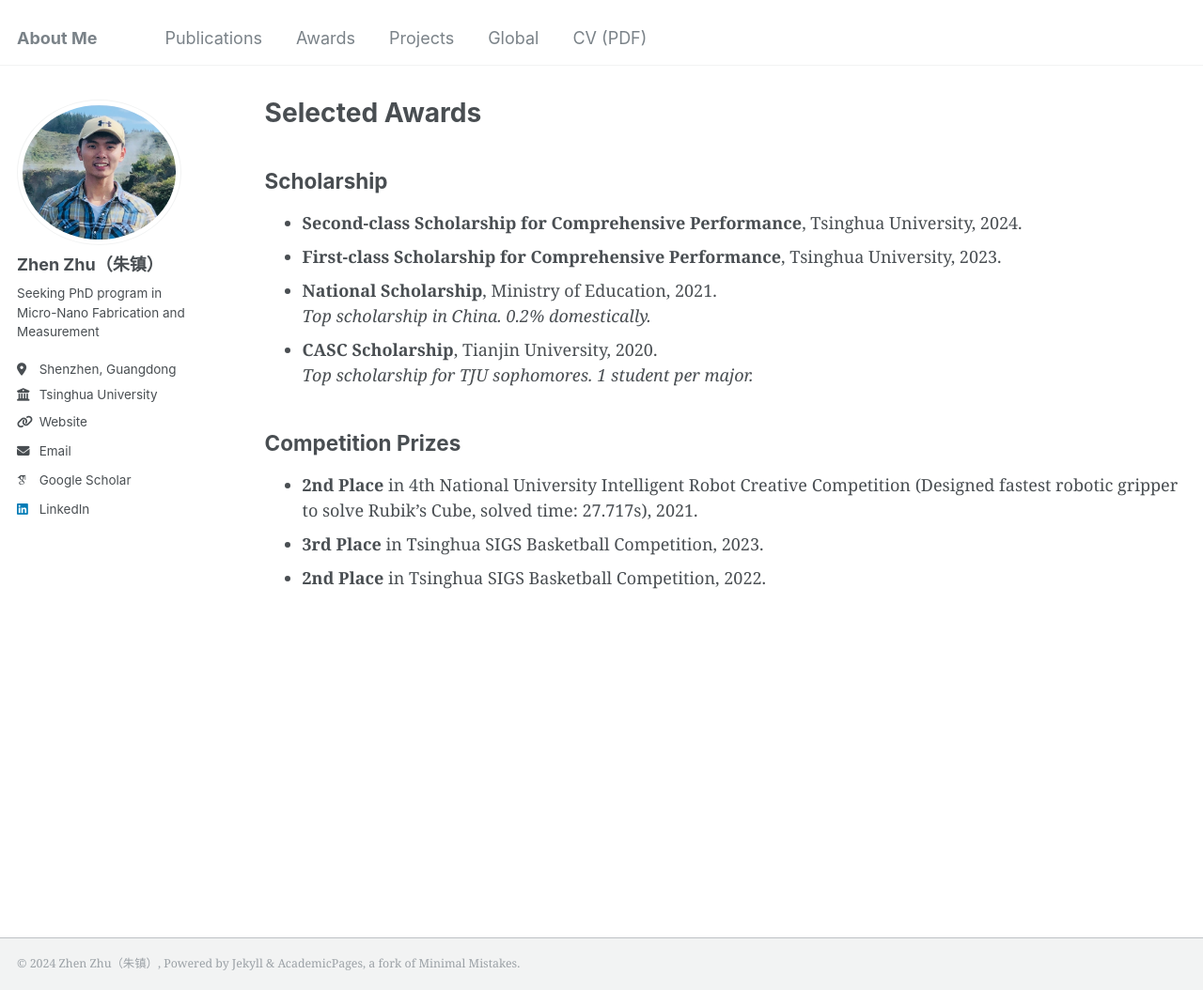
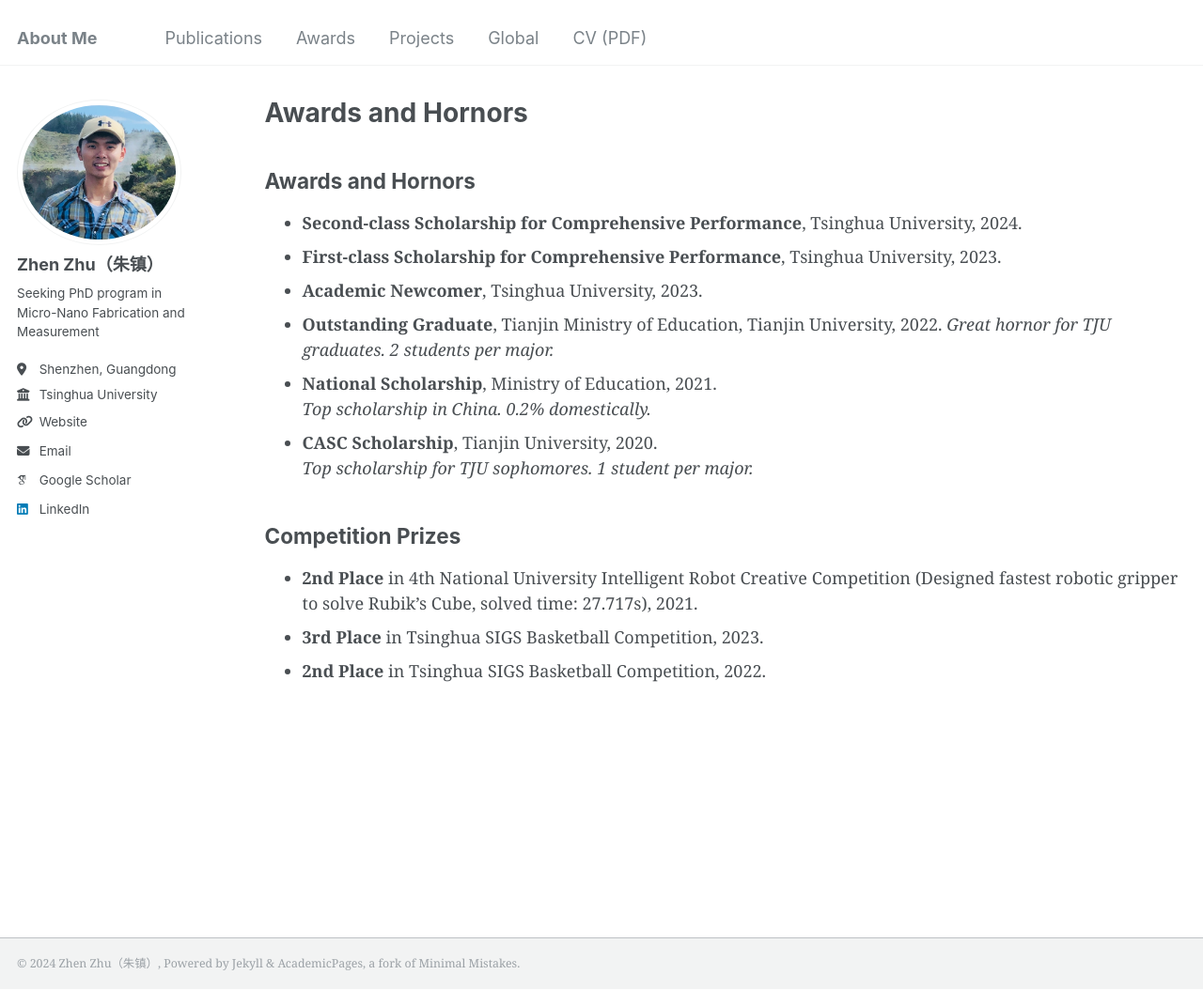
Before and after one commit to zhenzhuzz/zhenzhuzz.github.io, a Jekyll site: the page built from _pages/awards.md, in a window 1280 px wide and 1054 px high. Shown: the whole window at 94% size. Built offline with Jekyll 4.4.1, drawn with Linux system fonts in a browser that asks for light colours; some web fonts are replaced; our own code applies the rules of GitHub Pages for plain Markdown files.

Commit message:
Update awards.md

```diff
--- a/_pages/awards.md
+++ b/_pages/awards.md
@@ -1,13 +1,15 @@
 ---
 layout: archive
-title: "Selected Awards"
 permalink: /awards/
 author_profile: true
 ---
 
-## Scholarship
+## Awards and Hornors
 * **Second-class Scholarship for Comprehensive Performance**, Tsinghua University, 2024.
 * **First-class Scholarship for Comprehensive Performance**, Tsinghua University, 2023.
+* **Academic Newcomer**, Tsinghua University, 2023.
+* **Outstanding Graduate**, Tianjin Ministry of Education, Tianjin University, 2022.
+  *Great hornor for TJU graduates. 2 students per major.*
 * **National Scholarship**, Ministry of Education, 2021.
   *Top scholarship in China. 0.2% domestically.*
 * **CASC Scholarship**, Tianjin University, 2020.
```
